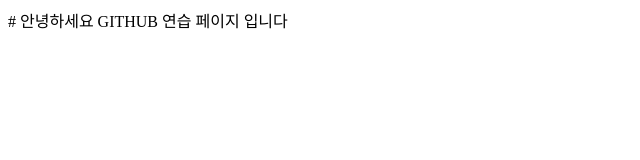
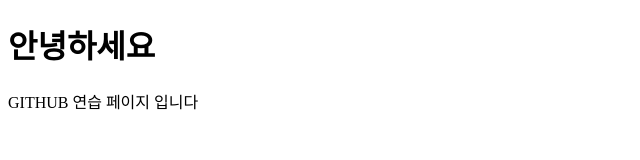
Before and after one commit to SCOU7/SCOU7.github.io, a plain HTML site: page index.html in a window 1280 px wide. Shown: the whole page, without its empty margins (0-640 px from the left). Drawn offline with Linux system fonts and the light colour scheme.

Commit message:
페이지 수정

```diff
--- a/index.html
+++ b/index.html
@@ -7,8 +7,8 @@
   <title>SCOU7 Blog</title>
 </head>
 <body>
-  # 안녕하세요
+  <h1>안녕하세요</h1>
 
-  GITHUB 연습 페이지 입니다
+  <p>GITHUB 연습 페이지 입니다</p>
 </body>
 </html>
```
